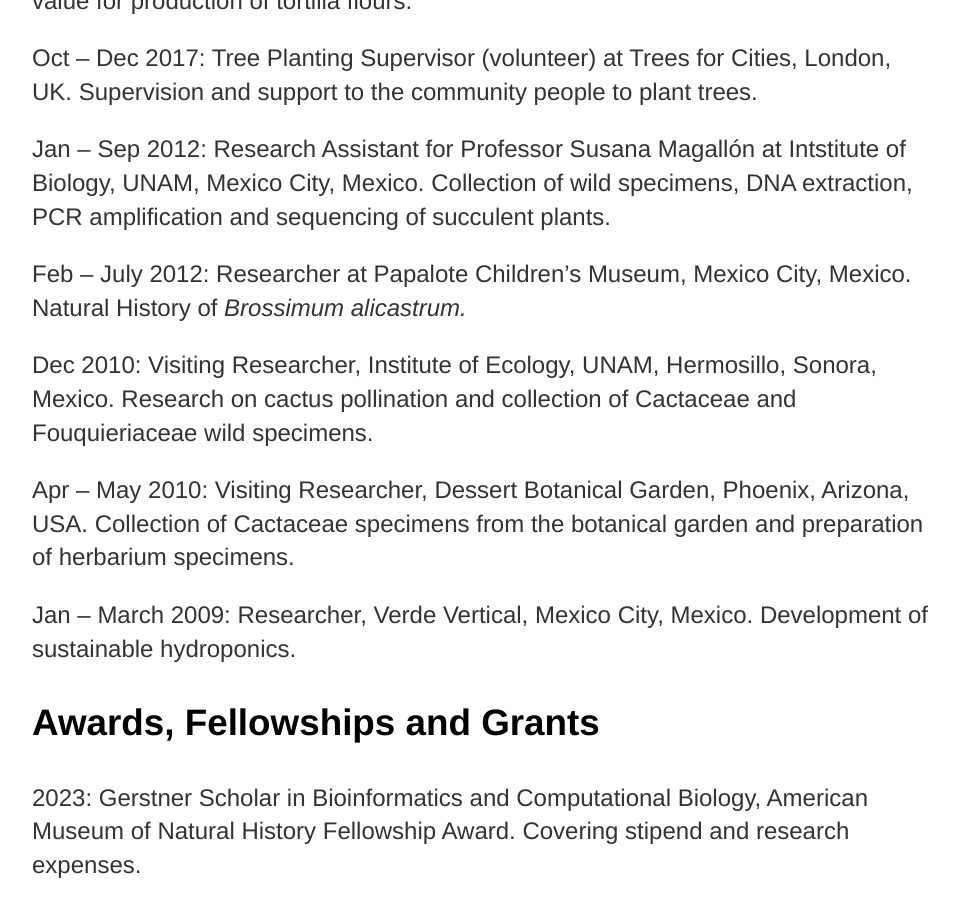
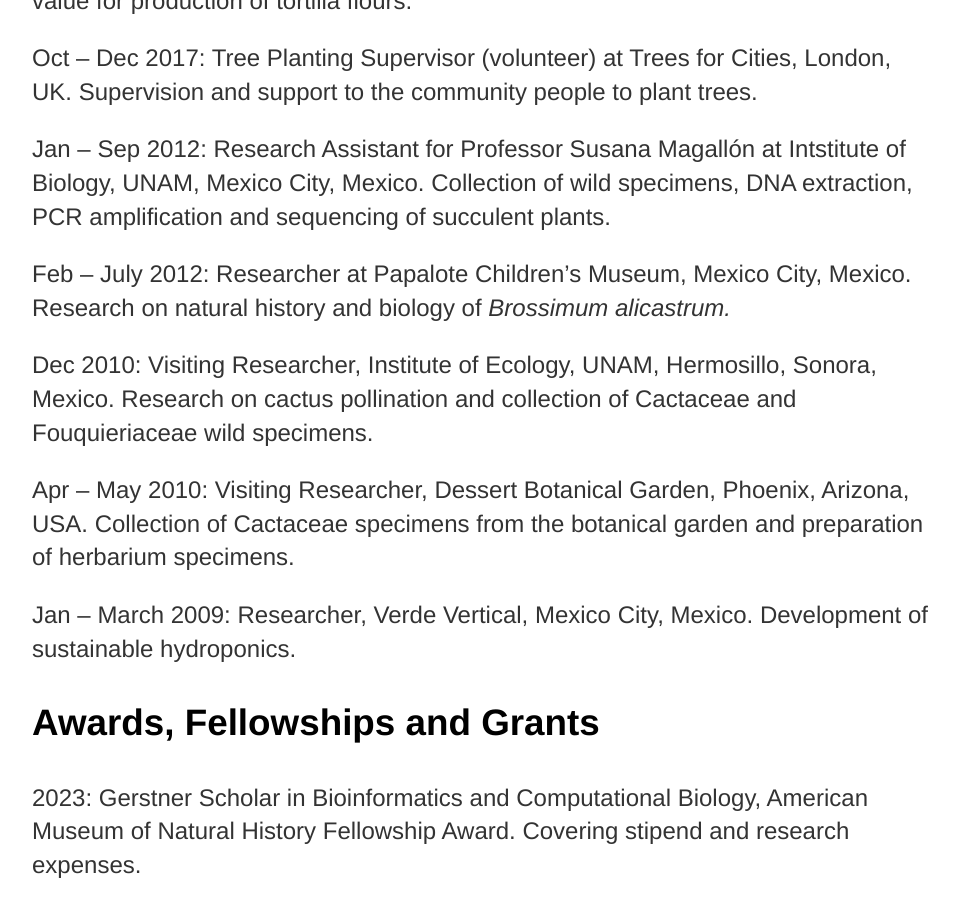
Before and after one commit to josebarbamontoya/josebarbamontoya.github.io, a Jekyll site: the page built from about/index.html, in a window 1280 px wide and 900 px high, scrolled down 2134 px. Shown: the whole window, without its empty margins (160-1119 px from the left). Built offline with Jekyll 4.4.1, drawn with Linux system fonts in a browser that asks for light colours.

Commit message:
Update index.html

```diff
--- a/about/index.html
+++ b/about/index.html
@@ -23,7 +23,7 @@
 			<p>Jan – Sep 2018: Research and consulting for Agroproductos de Alto Valor, Mexico City, Mexico. Research on plant species cultivated in Mexico with high nutritional value for production of tortilla flours.
 			<p>Oct – Dec 2017: Tree Planting Supervisor (volunteer) at Trees for Cities, London, UK. Supervision and support to the community people to plant trees.
 			<p>Jan – Sep 2012: Research Assistant for Professor Susana Magallón at Intstitute of Biology, UNAM</b>, Mexico City, Mexico. Collection of wild specimens, DNA extraction, PCR amplification and sequencing of succulent plants.
-			<p>Feb – July 2012: Researcher at Papalote Children’s Museum, Mexico City, Mexico. Natural History of <i>Brossimum alicastrum.</i>
+			<p>Feb – July 2012: Researcher at Papalote Children’s Museum, Mexico City, Mexico. Research on natural history and biology of <i>Brossimum alicastrum.</i>
 			<p>Dec 2010: Visiting Researcher, Institute of Ecology, UNAM, Hermosillo, Sonora, Mexico. Research on cactus pollination and collection of Cactaceae and Fouquieriaceae wild specimens.
 			<p>Apr – May 2010: Visiting Researcher, Dessert Botanical Garden, Phoenix, Arizona, USA. Collection of Cactaceae specimens from the botanical garden and preparation of herbarium specimens.
 			<p>Jan – March 2009: Researcher, Verde Vertical, Mexico City, Mexico. Development of sustainable hydroponics.
```
